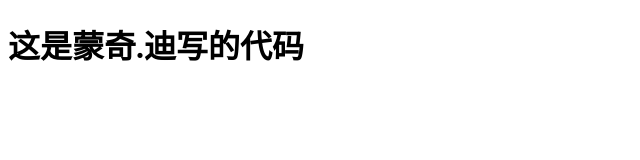
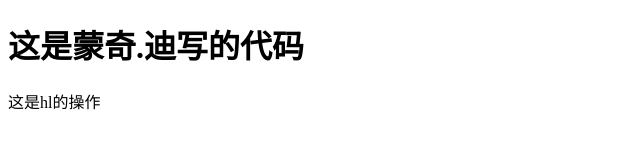
Before and after one commit to Aitcast/ajax, a plain HTML site: page index.html in a window 1280 px wide. Shown: the whole page, without its empty margins (0-640 px from the left). Drawn offline with Linux system fonts and the light colour scheme.

Commit message:
这是hl的操作

```diff
--- a/index.html
+++ b/index.html
@@ -8,5 +8,6 @@
 </head>
 <body>
     <h1>这是蒙奇.迪写的代码</h1>
+    这是hl的操作
 </body>
 </html>
```
